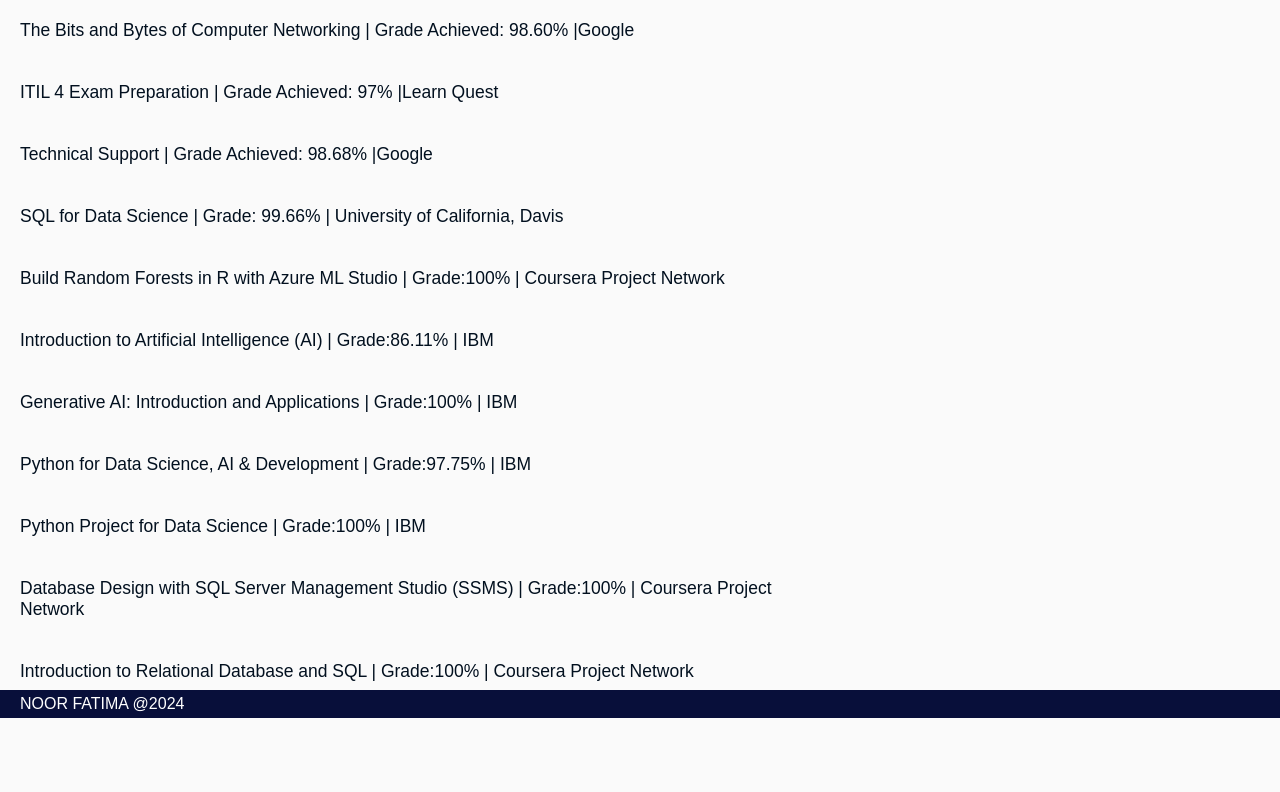
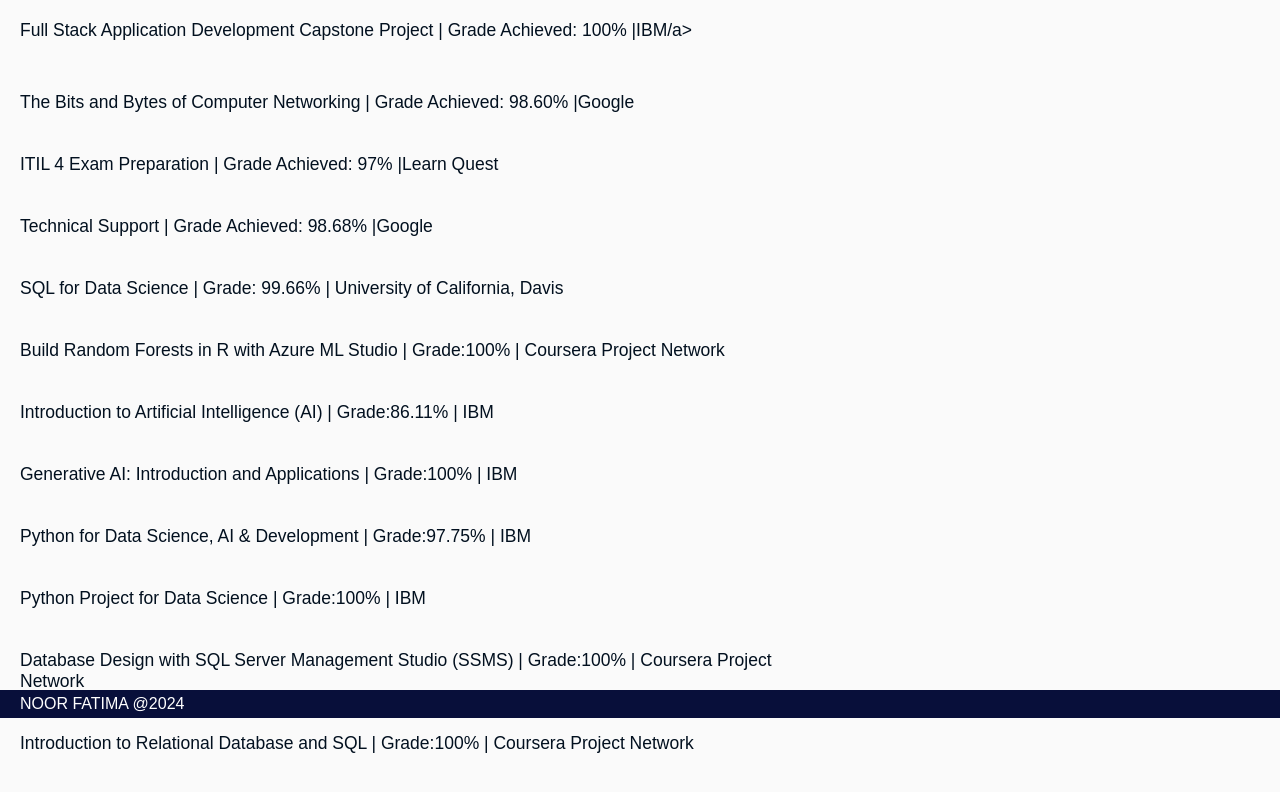
Before and after one commit to lolnoor/coursecert, a plain HTML site: page index.html in a window 1280 px wide. Shown: the part 82-874 px from the top of the page. Before the commit the page ends 853 px from the top, so only its background shows below. Drawn offline with Linux system fonts and the light colour scheme.

Commit message:
Update index.html

```diff
--- a/index.html
+++ b/index.html
@@ -128,6 +128,14 @@
         <ul class="list">
             <li class="list-item">
                 <div class="container">
+                    <a href="https://www.coursera.org/account/accomplishments/verify/1GLJETSBHNOJ" class="link" target="_blank">Full Stack Application Development Capstone Project | Grade Achieved: 100% |IBM/a>
+                    <div class="certificate">
+                        <img src="assets/fulstack.png" alt="Full Stack Application Development Capstone Project | Grade Achieved: 100% |IBM">
+                    </div>
+                </div>
+            </li>
+            <li class="list-item">
+                <div class="container">
                     <a href="https://www.coursera.org/account/accomplishments/verify/Y5XCLCLUDZHM" class="link" target="_blank">The Bits and Bytes of Computer Networking | Grade Achieved: 98.60% |Google</a>
                     <div class="certificate">
                         <img src="assets/TS.png" alt="The Bits and Bytes of Computer Networking | Grade Achieved: 98.68% |Google">
```
